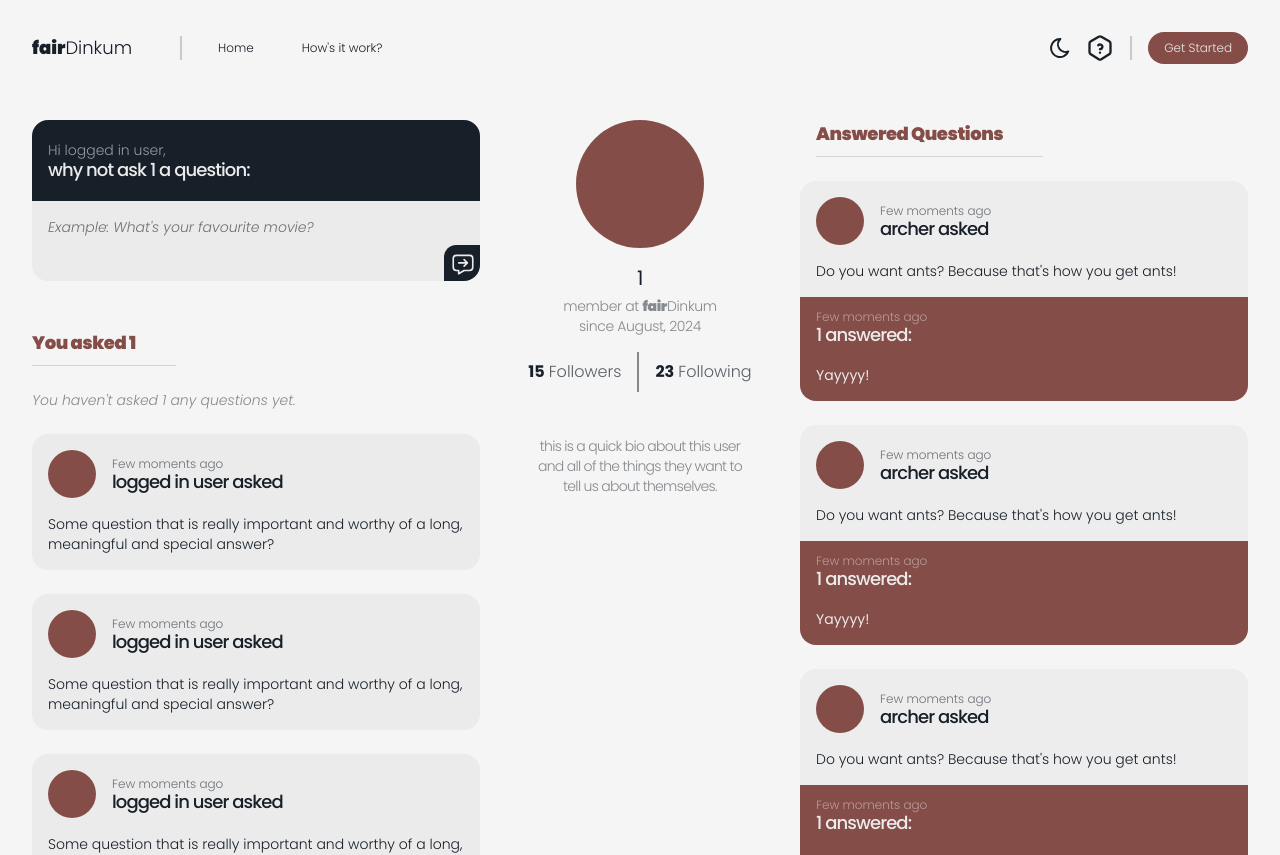
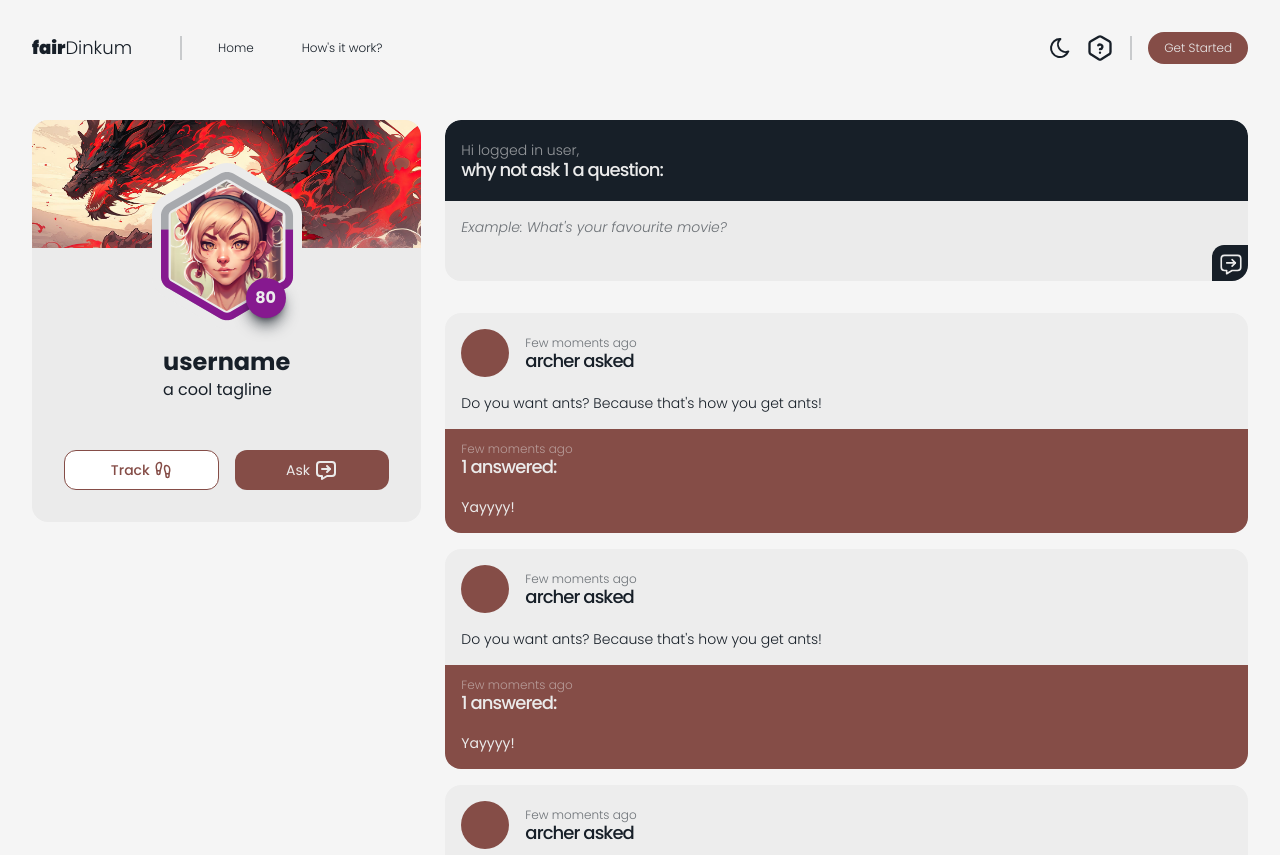
Before and after one commit to MadStoneDev/fair-dinkum, a Next.js app: page /user/1 in a window 1280 px wide. Shown: the top 855 px of the page. Built offline with nearby package versions, Linux system fonts and the light colour scheme.

Commit message:
user page reworked

```diff
--- a/src/app/(private)/user/[user]/page.tsx
+++ b/src/app/(private)/user/[user]/page.tsx
@@ -2,98 +2,91 @@ import AskQuestion from "@/components/ask-question";
 import UnansweredQuestions from "@/components/unanswered-questions";
 import AnsweredQuestions from "@/components/answered-questions";
 import Link from "next/link";
+import Avatar from "@/components/avatar";
+import { Footprints } from "lucide-react";
+import { IconMessageForward } from "@tabler/icons-react";
 
 export default function User({ params }: { params: { user: string } }) {
   // Params
   const { user } = params;
 
   return (
-    <main className="mb-16 grid grid-cols-1 lg:grid-cols-6 xl:grid-cols-8 gap-6 md:gap-0 transition-all duration-500 ease-in-out">
+    <main className="px-0 md:px-4 lg:px-8 mb-16 grid grid-cols-1 lg:grid-cols-3 gap-6 overflow-hidden transition-all duration-500 ease-in-out">
+      {/* User Card */}
       <section
-        className={`md:pl-8 col-span-3 hidden xl:flex flex-col gap-6 overflow-y-auto`}
+        className={`col-span-1 flex flex-col items-center bg-light dark:bg-gray w-full h-min md:rounded-2xl overflow-hidden`}
       >
-        {/* Ask a New Question */}
-        <AskQuestion user={user} />
+        {/* Header */}
+        <article
+          className={`w-full h-32`}
+          style={{
+            backgroundImage: `url(/dummy/cover.jpg)`,
+            backgroundSize: `cover`,
+            backgroundPosition: `center`,
+            backgroundRepeat: `no-repeat`,
+          }}
+        ></article>
 
-        <h2
-          className={`mt-2 pr-10 pb-2 w-max border-b border-dark/15 dark:border-light/15 text-lg font-bold tracking-tight text-accent`}
+        {/* Avatar */}
+        <article className={`-mt-[85px] grid place-content-center`}>
+          <Avatar
+            username={"username"}
+            progress={60}
+            level={80}
+            image={"/dummy/avatar.jpg"}
+            size={"large"}
+          />
+        </article>
+
+        {/* Information */}
+        <article className={`p-4 grid place-content-center`}>
+          <h1 className={`font-semibold text-2xl text-dark dark:text-light`}>
+            username
+          </h1>
+          <h3>a cool tagline</h3>
+        </article>
+
+        {/* Stats */}
+
+        {/* Badges */}
+
+        {/* Links */}
+
+        {/* Actions */}
+        <article
+          className={`p-8 grid grid-cols-2 gap-4 w-full max-w-md text-sm`}
         >
-          You asked {user}
-        </h2>
-        <p className={`text-sm italic font-light opacity-50`}>
-          You haven't asked {user} any questions yet.
-        </p>
-        {/* Unanswered Question */}
-        <UnansweredQuestions />
-        <UnansweredQuestions />
-        <UnansweredQuestions />
-        <UnansweredQuestions />
-        <UnansweredQuestions />
-        <UnansweredQuestions />
+          <button
+            className={`p-2 flex items-center justify-center gap-1 bg-white border border-accent rounded-xl font-medium text-accent`}
+          >
+            Track
+            <Footprints size={18} />
+          </button>
+          <button
+            className={`p-2 flex items-center justify-center gap-1 bg-accent rounded-xl text-light`}
+          >
+            Ask
+            <IconMessageForward size={24} />
+          </button>
+        </article>
       </section>
 
-      {/* User Info */}
       <section
-        className={`px-4 sm:px-6 md:px-8 col-span-4 lg:col-span-2 relative flex justify-center`}
+        className={`col-span-2 grid grid-cols-1 gap-4 items-center w-full rounded-2xl overflow-hidden`}
       >
-        <div
-          className={`mb-6 sm:mb-10 lg:fixed flex flex-col items-center gap-1`}
-        >
-          <div
-            className={`mb-3 w-32 aspect-square rounded-full bg-accent`}
-          ></div>
-          <h1 className={`text-xl tracking-tight text-dark dark:text-light`}>
-            {user}
-          </h1>
-          <p
-            className={`mb-3 max-w-40 font-light tracking-tight text-sm text-center text-dark/50 dark:text-light/50`}
-          >
-            member at <span className={`font-bold`}>fair</span>Dinkum since
-            August, 2024
-          </p>
-          <div className={`pb-10 flex flex-row gap-4`}>
-            <Link
-              className={`py-2 font-semibold hover:text-accent`}
-              href={`/user/${user}/followers`}
-            >
-              15<span className={`pl-1 font-light opacity-70`}>Followers</span>
-            </Link>
-            <div
-              className={`w-0.5 min-h-full bg-dark/50 dark:bg-light/50`}
-            ></div>
-            <Link
-              className={`py-2 font-semibold hover:text-accent`}
-              href={`/user/${user}/following`}
-            >
-              23<span className={`pl-1 font-light opacity-70`}>Following</span>
-            </Link>
-          </div>
-          <p
-            className={`max-w-52 text-sm font-light text-dark/50 dark:text-light/50 tracking-tighter text-center`}
-          >
-            this is a quick bio about this user and all of the things they want
-            to tell us about themselves.
-          </p>
+        {/* Profile Navigation */}
+        {/*<div className={`grid grid-cols-1 gap-4`}></div>*/}
+
+        {/* Feed */}
+        <div className={`grid grid-cols-1 gap-4`}>
+          {/* Ask a New Question */}
+          <AskQuestion user={user} />
+
+          <AnsweredQuestions user={user} />
+          <AnsweredQuestions user={user} />
+          <AnsweredQuestions user={user} />
+          <AnsweredQuestions user={user} />
         </div>
-      </section>
-
-      {/* Right Column */}
-      <section
-        className={`p-0 md:pl-8 lg:pl-0 md:pr-8 col-span-4 xl:col-span-3 flex flex-col gap-4 md:gap-6`}
-      >
-        <div className={`md:py-8 xl:hidden col-span-4`}>
-          <AskQuestion user={user} />
-        </div>
-        <h2
-          className={`mx-4 md:pr-10 pb-2 lg:w-max border-b border-dark/15 dark:border-light/15 md:text-lg font-bold tracking-tight text-accent`}
-        >
-          Answered Questions
-        </h2>
-        {/* Answered Question */}
-        <AnsweredQuestions user={user} />
-        <AnsweredQuestions user={user} />
-        <AnsweredQuestions user={user} />
-        <AnsweredQuestions user={user} />
       </section>
     </main>
   );
--- a/src/components/answered-questions.tsx
+++ b/src/components/answered-questions.tsx
@@ -1,7 +1,7 @@
 export default function AnsweredQuestions({ user }: { user: string }) {
   return (
     <article
-      className={`relative flex flex-col bg-light/80 dark:bg-light/15 md:rounded-2xl overflow-hidden`}
+      className={`relative flex flex-col bg-light/80 dark:bg-gray md:rounded-2xl overflow-hidden`}
     >
       {/* Header */}
       <div className={`p-2 md:p-4 flex flex-row items-center gap-4 h-full`}>
--- a/src/components/ask-question.tsx
+++ b/src/components/ask-question.tsx
@@ -20,7 +20,7 @@ export default function AskQuestion({ user }: { user: string }) {
     >
       {/* Header */}
       <div
-        className={`px-2 md:px-4 py-4 flex flex-row gap-4 h-full border-b border-dark/10 dark:border-light/10 bg-dark dark:bg-light/15 text-light`}
+        className={`px-2 md:px-4 py-4 flex flex-row gap-4 h-full border-b border-dark/10 dark:border-light/10 bg-dark dark:bg-gray text-light`}
       >
         <div className={`flex-grow flex flex-col justify-center h-full`}>
           <h4
--- a/src/components/avatar.tsx
+++ b/src/components/avatar.tsx
@@ -5,15 +5,7 @@ import styled from "styled-components";
 
 const AvatarWrapper = styled.div``;
 
-const AvatarImage = styled.div`
-  width: 70%;
-  height: 70%;
-  background-size: cover;
-  background-position: center;
-  background-repeat: no-repeat;
-  clip-path: polygon(50% 0%, 100% 25%, 100% 75%, 50% 100%, 0% 75%, 0% 25%);
-  z-index: 0;
-`;
+const AvatarImage = styled.div``;
 
 interface LevelColorsProps {
   [key: number]: {
@@ -27,14 +19,16 @@ export default function Avatar({
   username = "",
   progress,
   level,
-  size = 100,
+  size = "small",
   image = "",
+  className = "",
 }: {
   username: string;
   progress: number;
   level: number;
-  size?: number;
+  size?: "small" | "medium" | "large";
   image?: string;
+  className?: string;
 }) {
   const levelColors: LevelColorsProps = {
     1: { bg: "bg-light", text: "text-dark", fill: "fill-neutral-700" },
@@ -53,6 +47,30 @@ export default function Avatar({
     150: { bg: "bg-yellow-400", text: "text-dark", fill: "fill-yellow-400" },
   };
 
+  const avatarSize = {
+    small: `50`,
+    medium: `100`,
+    large: `150`,
+  };
+
+  const levelPosition = {
+    small: `bottom-0 right-0`,
+    medium: `bottom-0 right-0`,
+    large: `bottom-3 right-4`,
+  };
+
+  const levelWidth = {
+    small: `w-5`,
+    medium: `w-8`,
+    large: `w-10`,
+  };
+
+  const levelFontSize = {
+    small: `0.6rem`,
+    medium: `0.8rem`,
+    large: `1rem`,
+  };
+
   const getLevelColor = (level: number) => {
     return Object.keys(levelColors).reduce((acc, threshold) => {
       return level >= parseInt(threshold)
@@ -62,7 +80,10 @@ export default function Avatar({
   };
 
   return (
-    <AvatarWrapper className={`relative`} style={{ width: `${size}px` }}>
+    <AvatarWrapper
+      className={`relative`}
+      style={{ width: `${avatarSize[size]}px` }}
+    >
       <svg viewBox="0 0 100 111" className={`object-cover`}>
         {/* Margin */}
         <path
@@ -108,7 +129,11 @@ export default function Avatar({
       </svg>
 
       <AvatarImage
-        className={`absolute left-1/2 -translate-x-1/2 top-1/2 -translate-y-1/2`}
+        className={`absolute left-1/2 -translate-x-1/2 top-1/2 -translate-y-1/2 background-cover background-center background-no-repeat w-3/4`}
+        style={{
+          clipPath: `polygon(50% 0%, 100% 25%, 100% 75%, 50% 100%, 0% 75%, 0% 25%)`,
+          aspectRatio: `1/1.155`,
+        }}
       >
         <img
           src={image}
@@ -119,11 +144,14 @@ export default function Avatar({
 
       {/* User Level */}
       <div
-        className={`absolute bottom-0 right-0 grid place-content-center ${
+        className={`absolute ${levelPosition[size]} grid place-content-center ${
           getLevelColor(level).bg
-        } ${
-          getLevelColor(level).text
-        } w-5 aspect-square rounded-full font-semibold text-[0.6rem] text-dark shadow-lg shadow-black/50`}
+        } ${getLevelColor(level).text} ${
+          levelWidth[size]
+        } aspect-square rounded-full font-semibold text-dark shadow-lg shadow-dark/70`}
+        style={{
+          fontSize: levelFontSize[size],
+        }}
       >
         {level || 0}
       </div>
--- a/src/components/user-list-card.tsx
+++ b/src/components/user-list-card.tsx
@@ -58,7 +58,7 @@ export default function UserListCard({
           username={username}
           progress={progress}
           level={level || 0}
-          size={50}
+          size={"small"}
           image={avatar}
         />
       </div>
```
Also changed, not shown: 1 other file (tests, documents, lock files or other folders).
